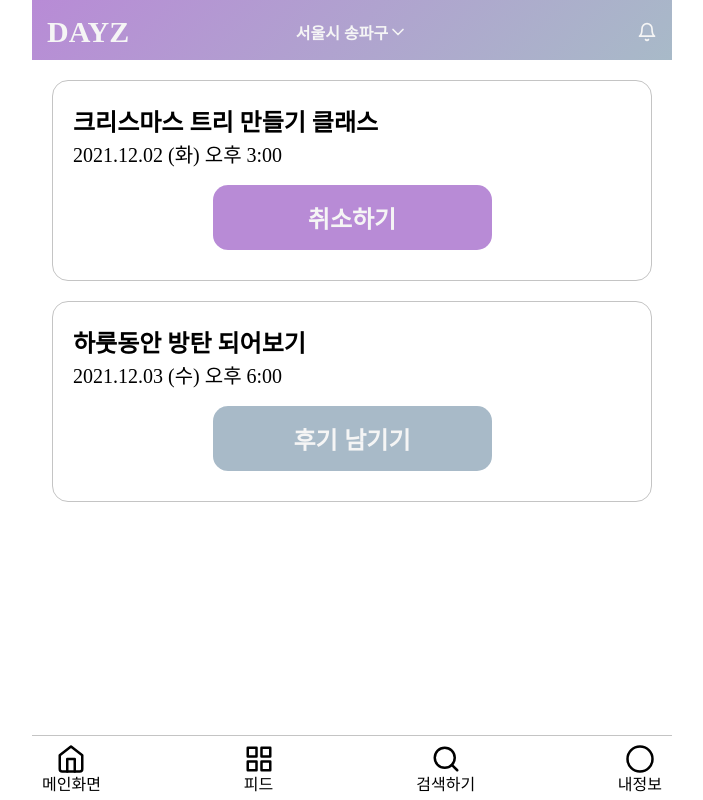
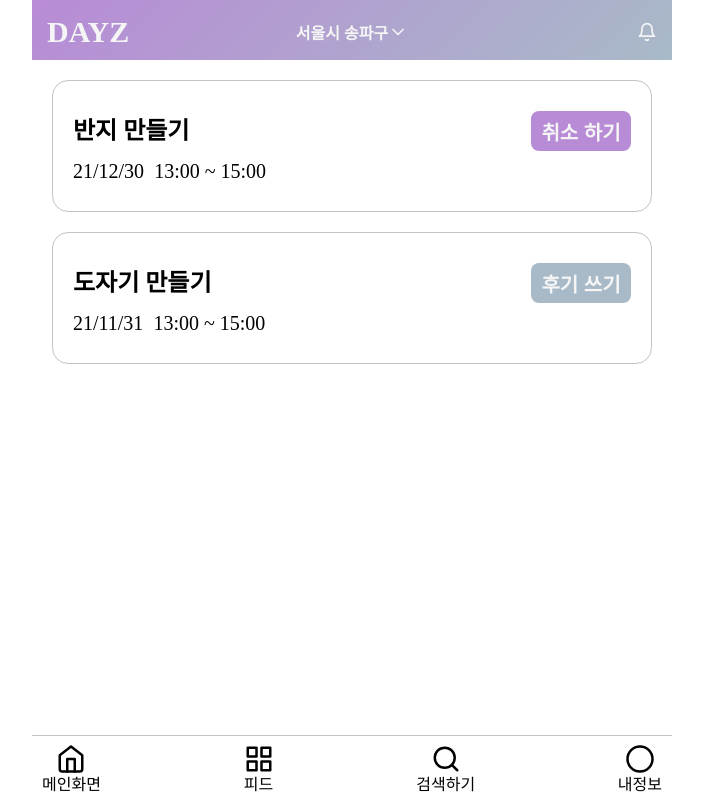
Before and after one commit to prgrms-web-devcourse/Team_DAYZ_DAYZ_FE, a React (Create React App) app: page /user/book in a window 1280 px wide. Shown: the whole page, without its empty margins (288-991 px from the left). Built offline with nearby package versions, Linux system fonts and the light colour scheme.

Commit message:
Refactor: 예약내역 조회 + 후기페이지 연결

```diff
--- a/src/pages/UserPage/UserBookedPage.tsx
+++ b/src/pages/UserPage/UserBookedPage.tsx
@@ -1,11 +1,77 @@
 import styled from '@emotion/styled';
-import React from 'react';
+import React, { useState } from 'react';
+import { Link } from 'react-router-dom';
+const UserBookedPage = () => {
+  const [getID, setGetID] = useState<number | undefined>(undefined);
 
-const UserBookedPage = () => {
+  console.log(getID);
+
+  const DummyData = {
+    success: true,
+    serverDateTime: '2021-12-05T16:50:37.436090',
+    data: {
+      totalCount: 3,
+      pageIndex: 1,
+      hasNext: true,
+      reservations: [
+        {
+          reservationID: 1,
+          name: '반지 만들기',
+          date: '21/12/30',
+          startTime: '13:00',
+          endTime: '15:00',
+          status: '진행중',
+        },
+        {
+          reservationID: 2,
+          name: '도자기 만들기',
+          date: '21/11/31',
+          startTime: '13:00',
+          endTime: '15:00',
+          status: '진행 완료',
+        },
+      ],
+    },
+  };
+
   return (
     <UserBookedPageWrapper>
       <BookedLists>
-        <BookedItem>
+        {DummyData.data.reservations.length ? (
+          DummyData.data.reservations.map((item) => (
+            <BookedItem key={item.reservationID}>
+              <div
+                style={{ display: 'flex', justifyContent: 'space-between', alignItems: 'center' }}
+              >
+                <ProductName>{item.name}</ProductName>
+                {item.status === '진행중' ? (
+                  <Button
+                    style={{ backgroundColor: '#b88bd6' }}
+                    onClick={() => setGetID(item.reservationID)}
+                  >
+                    취소 하기
+                  </Button>
+                ) : (
+                  <Link to={`/upload/comments/${item.reservationID}`}>
+                    <Button style={{ backgroundColor: '#a8bac8' }}>후기 쓰기</Button>
+                  </Link>
+                )}
+              </div>
+
+              <ProductDateData>
+                <ProductDate>{item.date}</ProductDate>
+                <ProductDay>{}</ProductDay>
+                <ProductTime>
+                  {item.startTime} ~ {item.endTime}
+                </ProductTime>
+              </ProductDateData>
+            </BookedItem>
+          ))
+        ) : (
+          <div>예약 내역이 없습니다!</div>
+        )}
+
+        {/* <BookedItem>
           <ProductName>크리스마스 트리 만들기 클래스</ProductName>
           <ProductDateData>
             <ProductDate>2021.12.02</ProductDate>
@@ -22,7 +88,7 @@ const UserBookedPage = () => {
             <ProductTime>오후 6:00</ProductTime>
           </ProductDateData>
           <ReviewButton>후기 남기기</ReviewButton>
-        </BookedItem>
+        </BookedItem> */}
       </BookedLists>
     </UserBookedPageWrapper>
   );
@@ -56,27 +122,14 @@ const ProductTime = styled.div`
   font-size: 20px;
 `;
 
-const CancelButton = styled.button`
-  font-size: 24px;
+const Button = styled.button`
+  font-size: 20px;
   font-weight: 600;
-  background-color: #b88bd6;
   color: #f5f5f5;
   border: none;
-  width: 50%;
-  margin: 20px 25% 0px 25%;
-  padding: 15px;
-  border-radius: 15px;
+  width: 100px;
+  height: 40px;
+  border-radius: 8px;
 `;
 
-const ReviewButton = styled.button`
-  font-size: 24px;
-  font-weight: 600;
-  background-color: #a8bac8;
-  color: #f5f5f5;
-  border: none;
-  width: 50%;
-  margin: 20px 25% 0px 25%;
-  padding: 15px;
-  border-radius: 15px;
-`;
 export default UserBookedPage;
```
